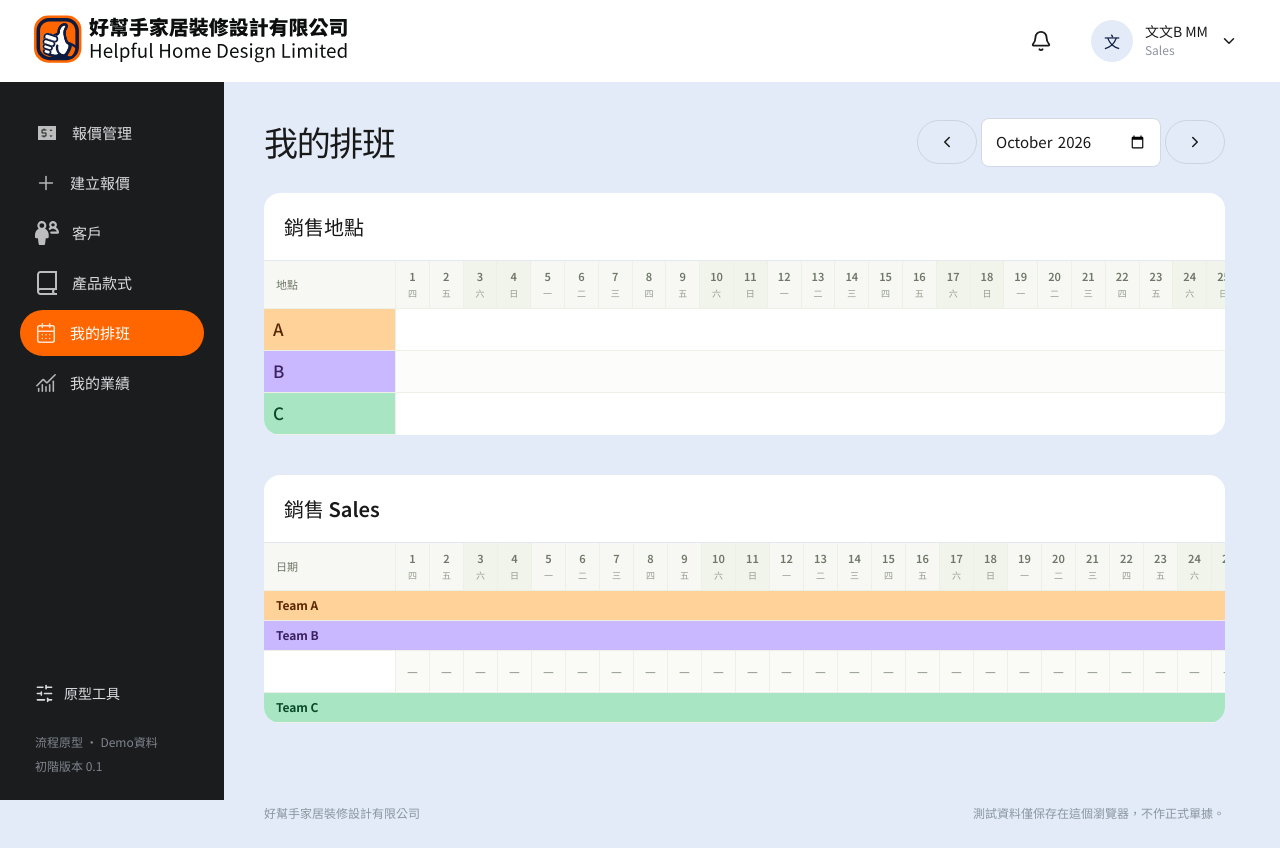
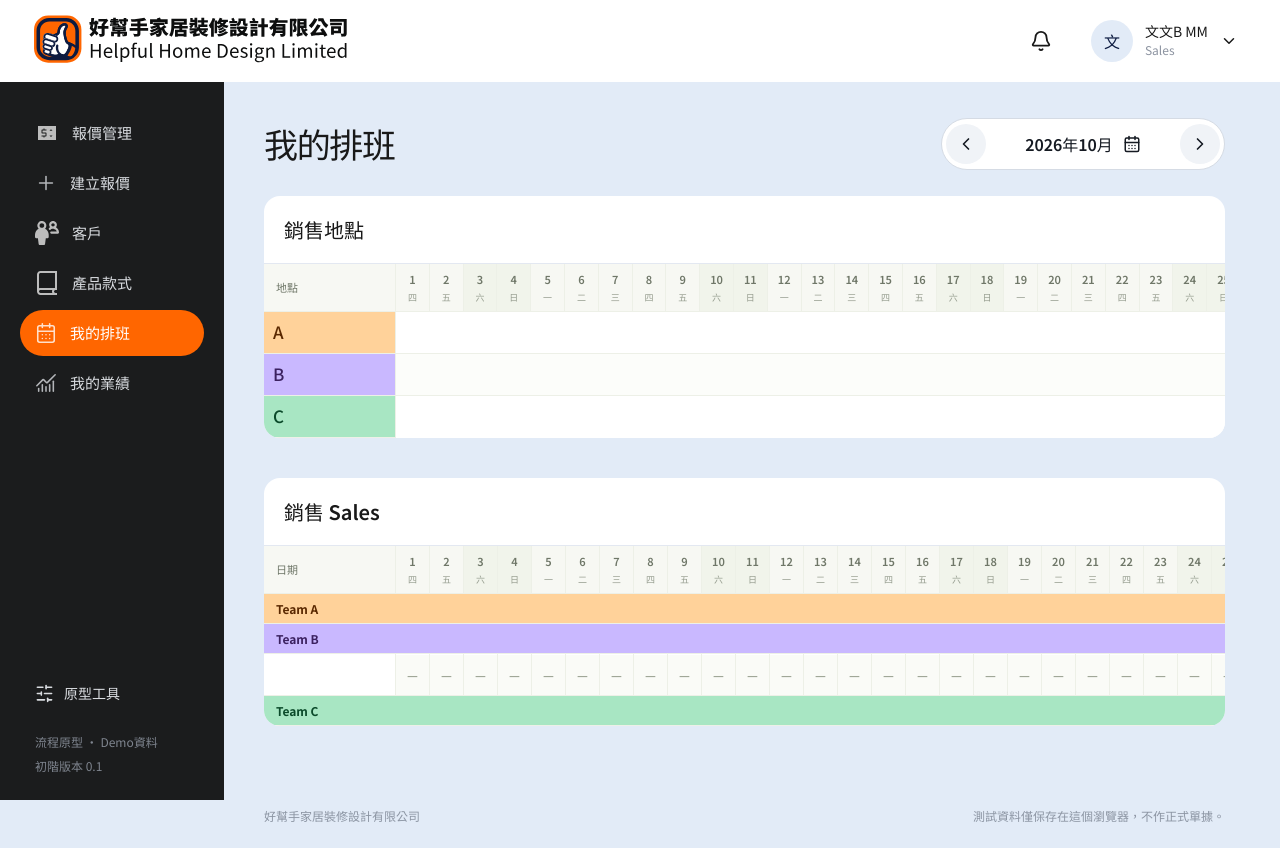
Before and after one commit to helpfulhomedesign168-cloud/Helpful-, a React (Vite) app: page /sales-schedule in a window 1280 px wide. Built offline with nearby package versions, Linux system fonts and the light colour scheme.

Commit message:
style(schedule): combine month navigation into pill

```diff
--- a/src/pages/SalesSchedule.tsx
+++ b/src/pages/SalesSchedule.tsx
@@ -341,14 +341,19 @@ export function SalesSchedule() {
         title={canEdit ? "Sales排班" : "我的排班"}
         actions={
           <div className="schedule-month-nav">
-            <Button
-              variant="ghost"
+            <button
+              type="button"
+              className="schedule-month-arrow"
               aria-label="上一個月"
               onClick={() => moveMonth(-1)}
             >
-              <ChevronLeft size={18} />
-            </Button>
+              <ChevronLeft size={20} />
+            </button>
+            <label className="schedule-month-current">
+              <span>{monthLabel(month)}</span>
+              <CalendarDays size={18} />
               <input
+                className="schedule-month-input"
                 aria-label="排班月份"
                 type="month"
                 value={month}
@@ -356,13 +361,15 @@ export function SalesSchedule() {
                   setMonth(event.target.value || DEMO_TODAY.slice(0, 7))
                 }
               />
-            <Button
-              variant="ghost"
+            </label>
+            <button
+              type="button"
+              className="schedule-month-arrow"
               aria-label="下一個月"
               onClick={() => moveMonth(1)}
             >
-              <ChevronRight size={18} />
-            </Button>
+              <ChevronRight size={20} />
+            </button>
           </div>
         }
       />
```
Also changed, not shown: src/styles.css, 1 other file (tests, documents, lock files or other folders). Lines whose indentation alone changed are shown as unchanged.
